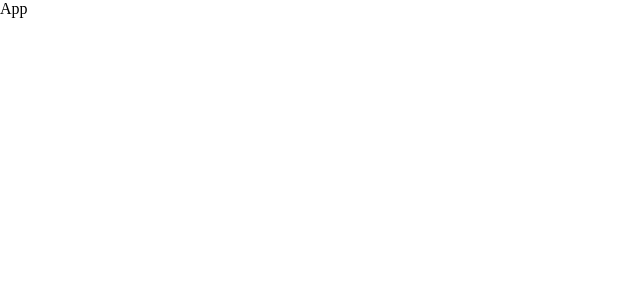
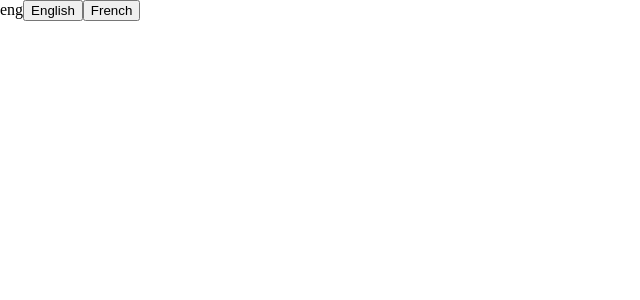
Before and after one commit to FlorentCmb/redux-test, a React (Create React App) app: page / in a window 1280 px wide. Shown: the top 300 px of the page, without its empty margins (0-640 px from the left). Built offline with nearby package versions, Linux system fonts and the light colour scheme.

Commit message:
Redux implementation, translation feature added

```diff
--- a/package.json
+++ b/package.json
@@ -8,7 +8,10 @@
     "@testing-library/user-event": "^7.2.1",
     "react": "^16.12.0",
     "react-dom": "^16.12.0",
-    "react-scripts": "3.4.0"
+    "react-redux": "^7.2.0",
+    "react-scripts": "3.4.0",
+    "redux": "^4.0.5",
+    "redux-logger": "^3.0.6"
   },
   "scripts": {
     "start": "react-scripts start",
--- a/src/App.js
+++ b/src/App.js
@@ -1,15 +1,38 @@
 // Librairies
 import React from 'react'
+import { connect } from 'react-redux'
+// Redux
+import {switchToFr, switchToEng } from './actions/ActionsIndex'
 // Components
+import Translate from './features/translation/Translate'
 // Styles
 import './App.css'
 
-const App = () => {
+const App = (props) => {
+
+  const { switchToEng, switchToFr } = props
+  const { language } = props.translation
+
+  // Render
   return (
-    <div className="App">
-      App
-    </div>
+      <div>
+        {language}
+        <button onClick={() => switchToEng()}>{Translate('English', language)}</button>
+        <button onClick={() => switchToFr()}>{Translate('French', language)}</button>
+      </div>
   )
 }
 
-export default App
+const mapStateToProps = state => ({
+  translation: state.translation
+})
+
+const mapDispatchToProps = dispatch => ({
+  switchToFr: () => dispatch(switchToFr()),
+  switchToEng: () => dispatch(switchToEng())
+})
+
+export default connect(
+  mapStateToProps,
+  mapDispatchToProps
+)(App)
--- /dev/null
+++ b/src/actions/ActionsIndex.js
@@ -0,0 +1 @@
+export { switchToFr, switchToEng } from './ActionsTranslation'
--- /dev/null
+++ b/src/actions/ActionsTranslation.js
@@ -0,0 +1,14 @@
+// Import actions
+import {
+    SWITCH_TO_FR,
+    SWITCH_TO_ENG,
+} from './ActionsType'
+
+// Action creators
+export const switchToFr = () => ({
+    type: SWITCH_TO_FR
+})
+
+export const switchToEng = () => ({
+    type: SWITCH_TO_ENG
+})
--- /dev/null
+++ b/src/actions/ActionsType.js
@@ -0,0 +1,3 @@
+// Translation actions
+export const SWITCH_TO_FR = 'SWITCH_TO_FR'
+export const SWITCH_TO_ENG = 'SWITCH_TO_ENG'
--- /dev/null
+++ b/src/features/translation/Translate.js
@@ -0,0 +1,12 @@
+import translationToFr from './translationToFr.json'
+
+const Translate = (text, language) => {
+    switch (language) {
+        case 'fr':
+            return translationToFr[text]
+        default:
+            return text
+    }
+}
+
+export default Translate
--- /dev/null
+++ b/src/features/translation/translationToFr.json
@@ -0,0 +1,4 @@
+{
+    "English": "Anglais",
+    "French": "Français"
+}
--- a/src/index.js
+++ b/src/index.js
@@ -1,11 +1,19 @@
 // Librairies
 import React from 'react'
 import ReactDOM from 'react-dom'
+import { Provider } from 'react-redux'
+// Redux
+import store from './setup/StoreCreator'
 // Components
 import App from './App'
 // Styles
 import './index.css'
 import * as serviceWorker from './serviceWorker'
 
-ReactDOM.render(<App />, document.querySelector('#root'))
+ReactDOM.render(
+    <Provider store={store}>
+        <App />
+    </Provider>,
+    document.querySelector('#root')
+)
 serviceWorker.register()
--- /dev/null
+++ b/src/reducers/ReducerIndex.js
@@ -0,0 +1,11 @@
+// Import librairies
+import { combineReducers } from 'redux'
+// Import all reducers
+import ReducerTranslation from './ReducerTranslation'
+
+// Combined reducers exported
+const mainReducer = combineReducers({
+    translation: ReducerTranslation
+})
+
+export default mainReducer
--- /dev/null
+++ b/src/reducers/ReducerTranslation.js
@@ -0,0 +1,30 @@
+// Import all actions
+import {
+    SWITCH_TO_FR,
+    SWITCH_TO_ENG,
+} from '../actions/ActionsType'
+
+// Initial state
+const initialState = {
+    language: 'eng'
+}
+
+// Reducer for translation
+const ReducerTranslation = (state = initialState, action) => {
+    switch (action.type) {
+        case SWITCH_TO_FR:
+            return {
+                ...state,
+                language: 'fr'
+            }
+        case SWITCH_TO_ENG:
+            return {
+                ...state,
+                language: 'eng'
+            }
+        default:
+            return state
+    }
+}
+
+export default ReducerTranslation
--- /dev/null
+++ b/src/setup/StoreCreator.js
@@ -0,0 +1,12 @@
+// Import librairies
+import { createStore, applyMiddleware } from 'redux'
+import { createLogger } from 'redux-logger'
+// Import reducer
+import mainReducer from '../reducers/ReducerIndex'
+
+const logger = createLogger()
+
+// createStore take 2 parameters : the main reducer, and a middleware
+const store = createStore(mainReducer, applyMiddleware(logger))
+
+export default store
```
Also changed, not shown: 1 other file (tests, documents, lock files or other folders).
